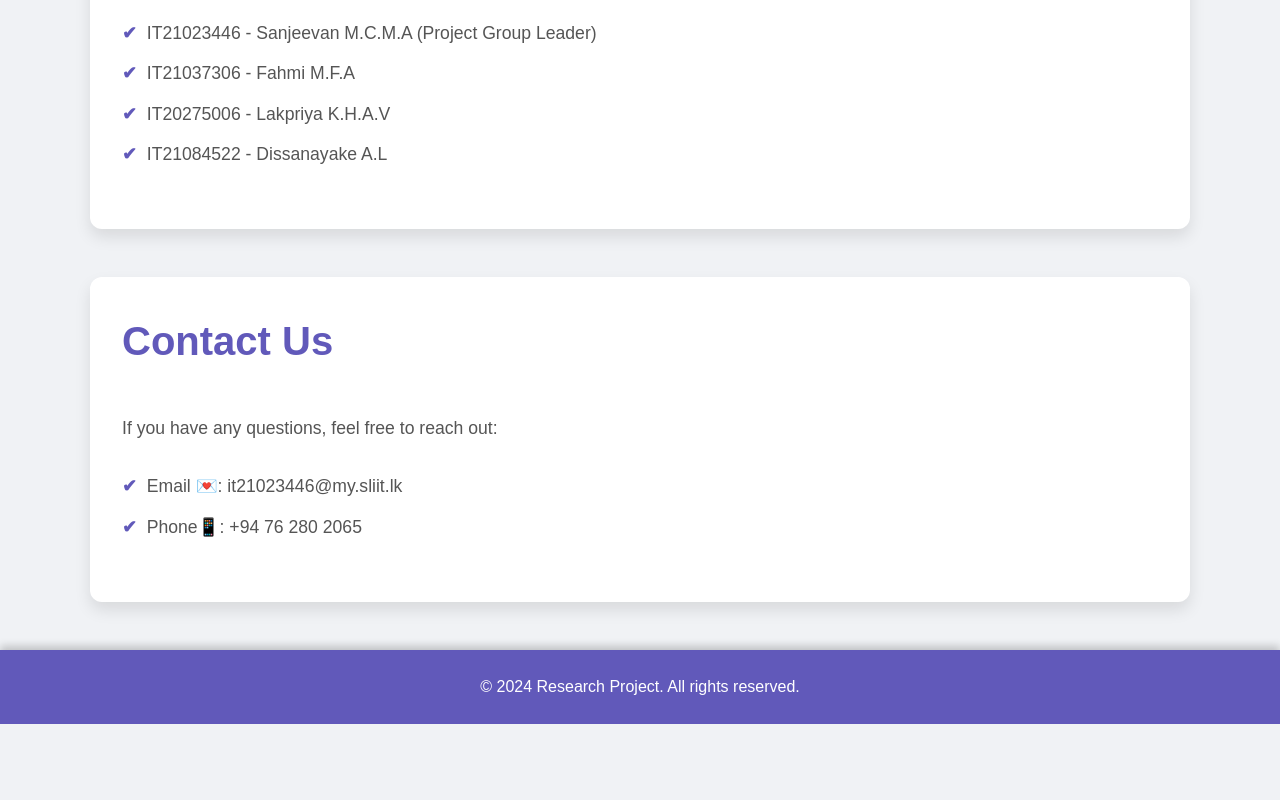
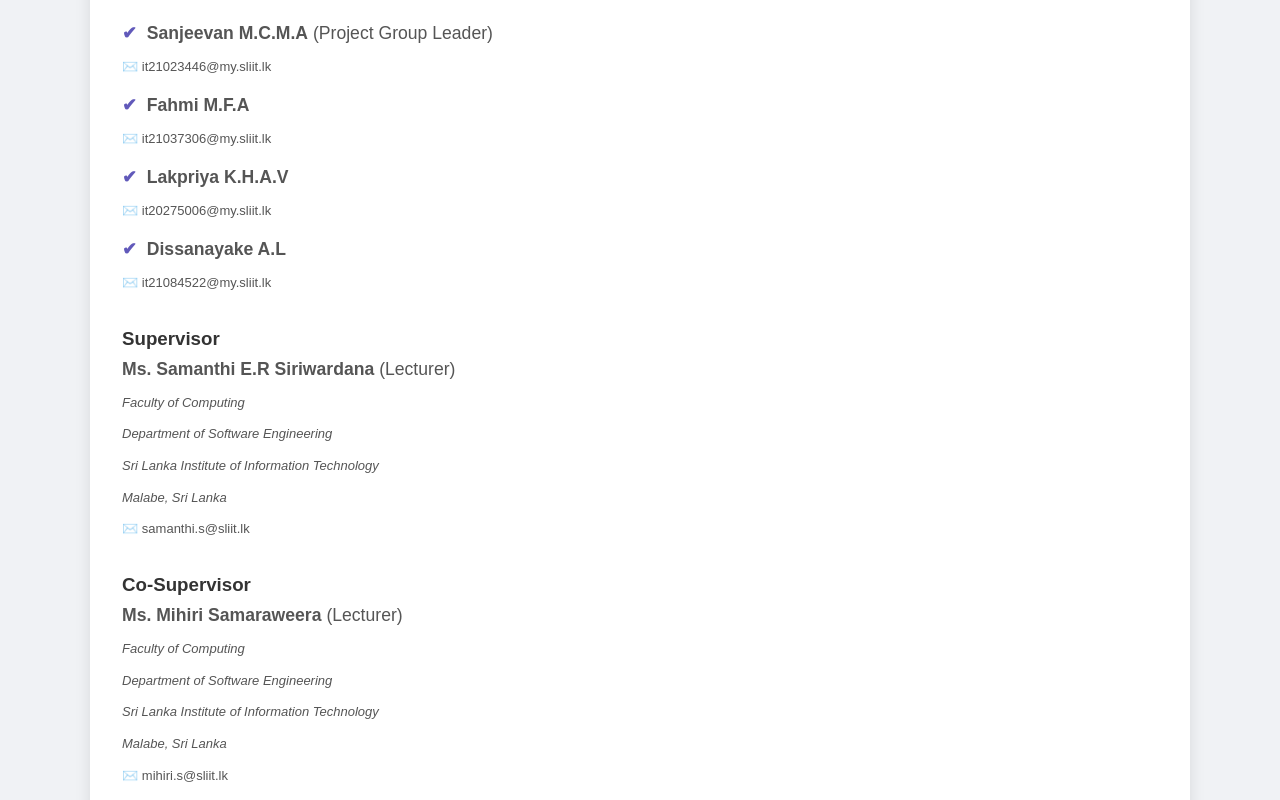
Before and after one commit to RP24-109/Research-Project-Website, a React (Create React App) app in the folder research-website/: page / in a window 1280 px wide. Shown: the part 2920-3720 px from the top of the page. Before the commit the page ends 3644 px from the top, so only its background shows below. Built offline with nearby package versions, Linux system fonts and the light colour scheme.

Commit message:
Add Supervisors names and change links appearance

```diff
--- a/research-website/src/App.css
+++ b/research-website/src/App.css
@@ -107,6 +107,24 @@
 footer p {
   margin: 0;
 }
+
+/* Remove default link styles */
+a {
+  text-decoration: none; /* Remove underline */
+  color: inherit; /* Match the link color to surrounding text */
+}
+
+/* Change styles on hover */
+a:hover {
+  text-decoration: underline; /* Underline on hover */
+  color: #6159ba; /* Change color on hover to indicate it's a link */
+}
+
+/* Make sure the links don't get affected by the list item styling */
+ul li a {
+  color: inherit; /* Ensure links within list items also inherit the color */
+}
+
 /* Responsive Design */
 @media (max-width: 768px) {
   .header h1 {
--- a/research-website/src/App.js
+++ b/research-website/src/App.js
@@ -263,11 +263,77 @@
       <h2>About Us</h2>
       <p>Meet the team behind this project:</p>
       <ul>
-        <li>IT21023446 - Sanjeevan M.C.M.A (Project Group Leader)</li>
-        <li>IT21037306 - Fahmi M.F.A</li>
-        <li>IT20275006 - Lakpriya K.H.A.V</li>
-        <li>IT21084522 - Dissanayake A.L</li>
+        <li>
+          <strong>Sanjeevan M.C.M.A</strong> (Project Group Leader)
+          <br />
+          <span style={{ fontSize: "small", fontStyle: "Normal" }}>
+            ✉️{" "}
+            <a href="mailto:it21023446@my.sliit.lk">it21023446@my.sliit.lk</a>
+          </span>
+        </li>
+        <li>
+          <strong>Fahmi M.F.A</strong>
+          <br />
+          <span style={{ fontSize: "small", fontStyle: "Normal" }}>
+            ✉️{" "}
+            <a href="mailto:it21037306@my.sliit.lk">it21037306@my.sliit.lk</a>
+          </span>
+        </li>
+        <li>
+          <strong>Lakpriya K.H.A.V</strong>
+          <br />
+          <span style={{ fontSize: "small", fontStyle: "Normal" }}>
+            ✉️{" "}
+            <a href="mailto:it20275006@my.sliit.lk">it20275006@my.sliit.lk</a>
+          </span>
+        </li>
+        <li>
+          <strong>Dissanayake A.L</strong>
+          <br />
+          <span style={{ fontSize: "small", fontStyle: "Normal" }}>
+            ✉️{" "}
+            <a href="mailto:it21084522@my.sliit.lk">it21084522@my.sliit.lk</a>
+          </span>
+        </li>
       </ul>
+
+      <h3>Supervisor</h3>
+      <p>
+        <strong>Ms. Samanthi E.R Siriwardana</strong> (Lecturer)
+        <br />
+        <span style={{ fontSize: "small", fontStyle: "italic" }}>
+          Faculty of Computing
+          <br />
+          Department of Software Engineering
+          <br />
+          Sri Lanka Institute of Information Technology
+          <br />
+          Malabe, Sri Lanka
+          <br />
+        </span>
+        <span style={{ fontSize: "small", fontStyle: "Normal" }}>
+          ✉️ <a href="mailto:samanthi.s@sliit.lk">samanthi.s@sliit.lk</a>
+        </span>
+      </p>
+
+      <h3>Co-Supervisor</h3>
+      <p>
+        <strong>Ms. Mihiri Samaraweera</strong> (Lecturer)
+        <br />
+        <span style={{ fontSize: "small", fontStyle: "italic" }}>
+          Faculty of Computing
+          <br />
+          Department of Software Engineering
+          <br />
+          Sri Lanka Institute of Information Technology
+          <br />
+          Malabe, Sri Lanka
+          <br />
+        </span>
+        <span style={{ fontSize: "small", fontStyle: "Normal" }}>
+          ✉️ <a href="mailto:samanthi.s@sliit.lk">mihiri.s@sliit.lk</a>
+        </span>
+      </p>
     </section>
   );
 }
@@ -276,9 +342,13 @@
   return (
     <section id="contact">
       <h2>Contact Us</h2>
-      <p>If you have any questions, feel free to reach out:</p>
+      <h3>If you have any questions, feel free to reach out:</h3>
+      <br />
       <ul>
-        <li>Email 💌: it21023446@my.sliit.lk</li>
+        <li>
+          Email ✉️:{" "}
+          <a href="mailto:it21023446@my.sliit.lk">it21023446@my.sliit.lk</a>
+        </li>
         <li>Phone📱: +94 76 280 2065</li>
       </ul>
     </section>
```
